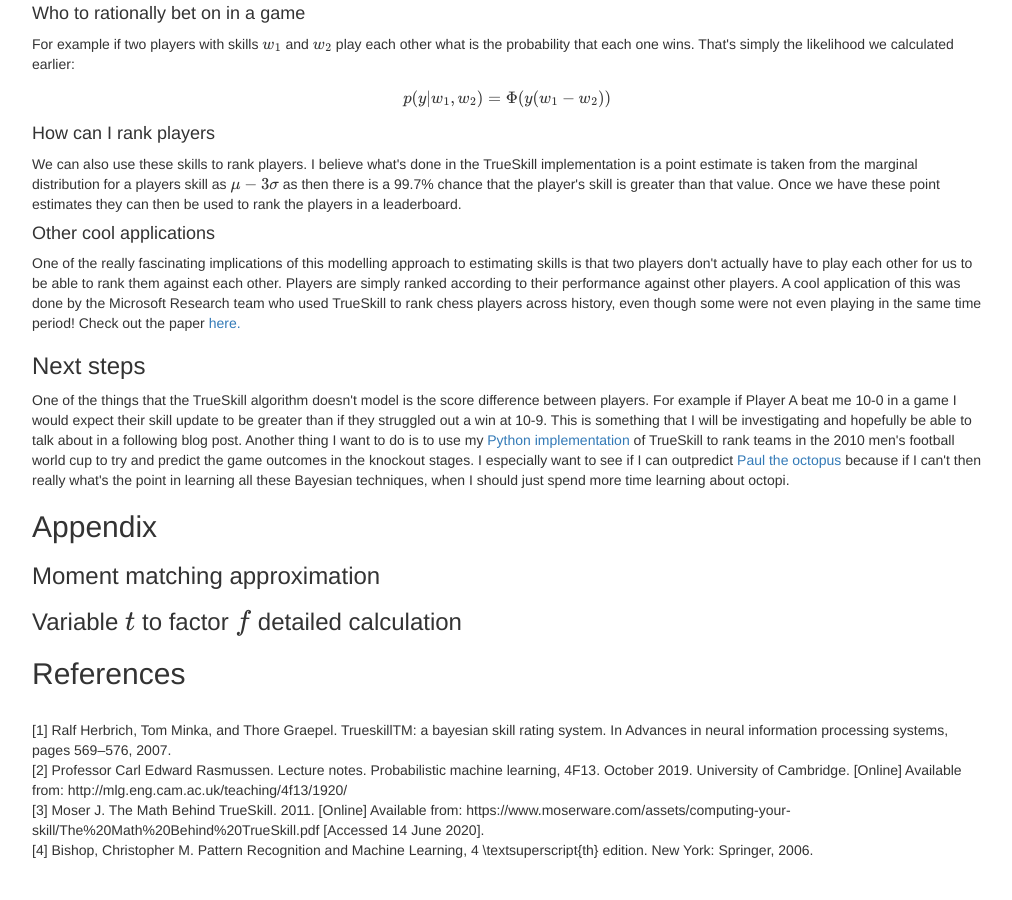
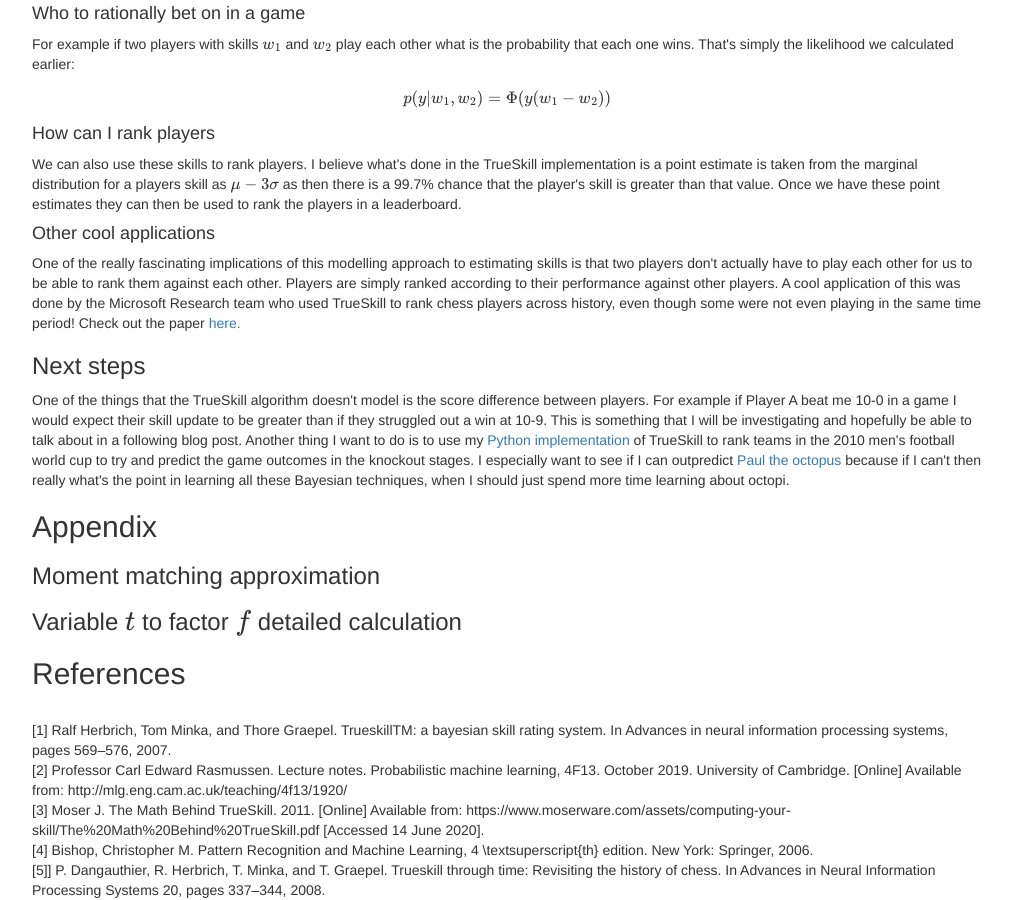
Before and after one commit to Nush395/Nush395.github.io, a Jekyll site: the page built from _posts/2020-06-06-true-skill.html, in a window 1280 px wide and 900 px high, scrolled down 5225 px. Shown: the whole window, without its empty margins (133-1145 px from the left). Built offline with Jekyll 4.4.1, drawn with Linux system fonts in a browser that asks for light colours; formulas are drawn with MathJax 3; before the commit the page ends 6085 px from its top, so only the background shows below that.

Commit message:
Added references to TrueSkill

```diff
--- a/_posts/2020-06-06-true-skill.html
+++ b/_posts/2020-06-06-true-skill.html
@@ -512,3 +512,8 @@ https://www.moserware.com/assets/computing-your-skill/The%20Math%20Behind%20True
 <br>
 [4] Bishop, Christopher M. Pattern Recognition and Machine Learning, 4 \textsuperscript{th}
 edition. New York: Springer, 2006.
+<br>
+[5]] P. Dangauthier, R. Herbrich, T. Minka, and
+T. Graepel. Trueskill through time: Revisiting the
+history of chess. In Advances in Neural Information
+Processing Systems 20, pages 337–344, 2008.
```
